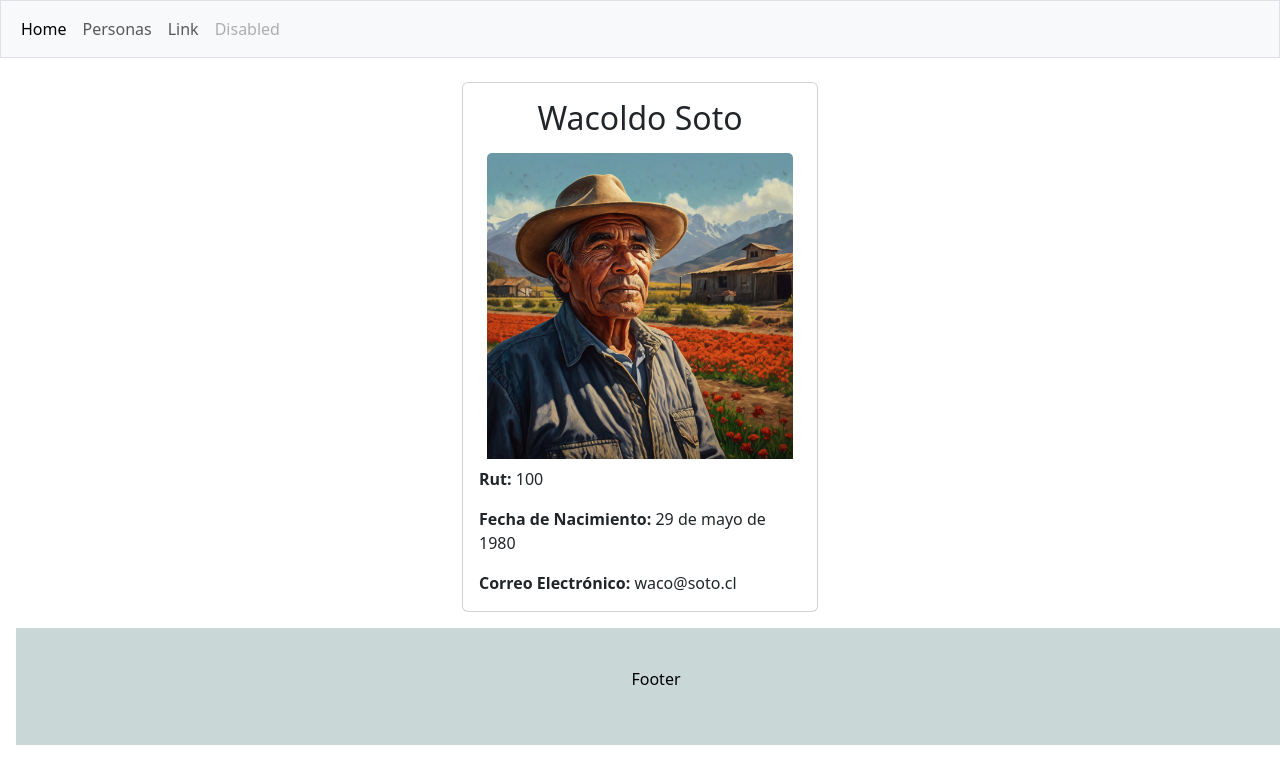
After one commit to profealejandroduoc/crud_S4_20204, a Django app: page /detalles/100 in a window 1280 px wide. The commit adds this page. Shown: the top 784 px of the page. Run offline with Django 5.2, Linux system fonts and the light colour scheme; data comes from the database, SQL or seed files in the repository.

Commit message:
Detalles ok

```diff
--- /dev/null
+++ b/crud/templates/crud/detalles.html
@@ -0,0 +1,41 @@
+{% extends "crud/base.html" %}
+{% load static %}
+
+{% block contenido %}
+<div class="container mt-4">
+    <!--['rut','nombre','apellido','f_nacto','email','imagen']-->
+
+    <div class="row">
+        <div class="col-sm-4">
+
+        </div>
+
+        <div class="col-sm-4">
+            <div>
+                <div class="card">
+
+                    <div class="card-body">
+                        <h2 class="card-title text-center">{{persona.nombre}} {{persona.apellido}}</h2>
+                        <div class="p-2">
+                            <img class="card-img-top" src="{{persona.imagen.url}}" alt="Foto" />
+                        </div>
+
+                        <p class="card-text"><span style="font-weight:bold;">Rut: </span>{{persona.rut}}</p>
+                        <p class="card-text"><span style="font-weight:bold;">Fecha de Nacimiento: </span>{{persona.f_nacto}}</p>
+                        <p class="card-text"><span style="font-weight:bold;">Correo Electrónico: </span>{{persona.email}}</p>
+                    </div>
+                </div>
+
+
+
+
+            </div>
+
+        </div>
+
+        <div class="col-sm-4"></div>
+    </div>
+</div>
+
+
+{% endblock contenido %}
--- a/crud/urls.py
+++ b/crud/urls.py
@@ -1,6 +1,6 @@
 from django.urls import path
 
-from .views import index, personas,pasadatos
+from .views import index, personas,pasadatos,detalles, crearpersona
 
 from django.conf import settings
 from django.conf.urls.static import static
@@ -9,7 +9,9 @@ from django.conf.urls.static import static
 urlpatterns = [
     path('',index,name="index"),
     path('personas/', personas, name='personas'),
-    path('pasadatos/',pasadatos,name='pasadatos')
+    path('pasadatos/',pasadatos,name='pasadatos'),
+    path('detalles/<id>',detalles, name='detalles'),
+    path('crearpersona/',crearpersona,name='crearpersona')
 ]
 
 if settings.DEBUG:
--- a/crud/views.py
+++ b/crud/views.py
@@ -1,6 +1,7 @@
 from django.shortcuts import render
 from datetime import date, datetime
 from .models import Persona
+from django.shortcuts import get_object_or_404
 
 # Create your views here.
 def index(request):
@@ -31,3 +32,16 @@ def pasadatos(request):
 
     print(f"La fecha de hoy es {fecha}")
     return render(request,'crud/pasadatos.html', datos)
+
+def detalles(request, id):
+
+    #persona=Persona.objects.get(rut=id)
+    persona=get_object_or_404(Persona,rut=id)
+
+    datos={
+        "persona":persona
+    }
+    return render(request,'crud/detalles.html',datos)
+
+def crearpersona(request):
+    return render(request,'crud/crearpersona.html')
```
Also changed, not shown: crud/templates/crud/crearpersona.html (added, +27 -0 lines), crud/templates/crud/personas.html (+5 -2 lines).
